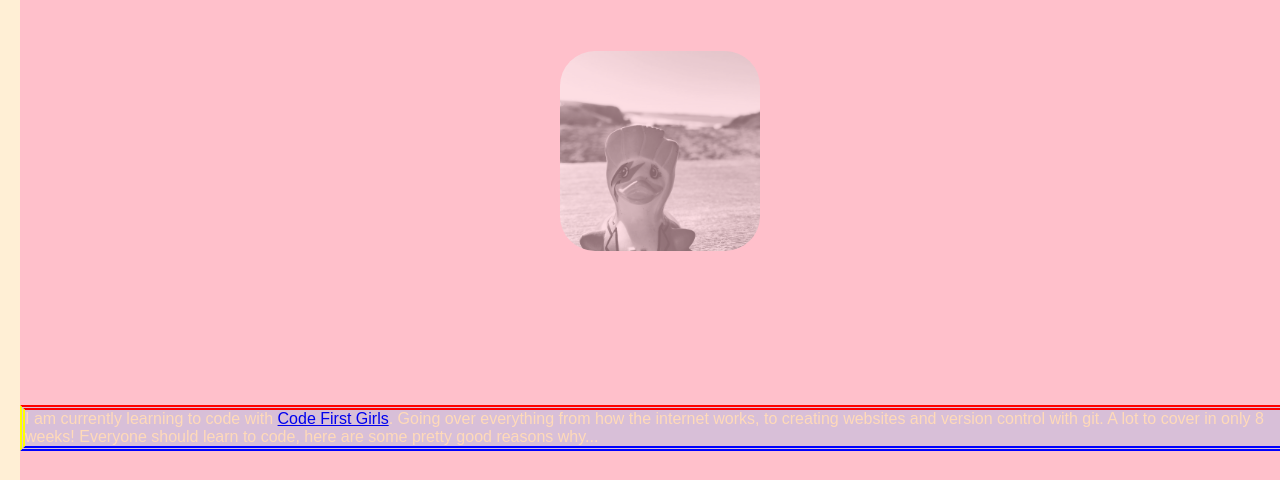
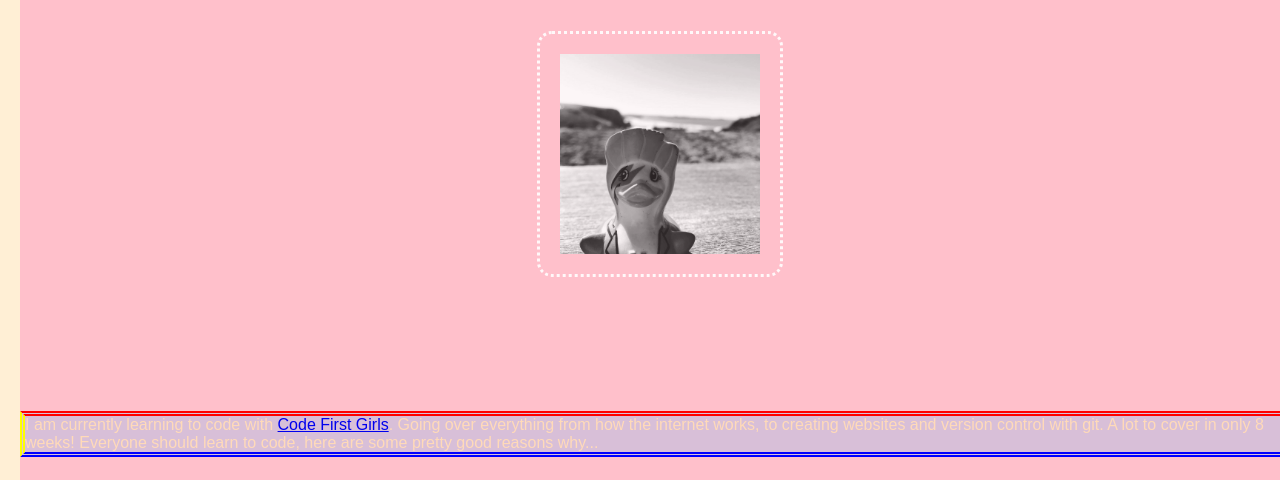
Before and after one commit to ecc3/beginners-week-one-master, a plain HTML site: page index.html in a window 1280 px wide. Shown: the part 301-781 px from the top of the page. Drawn offline with Linux system fonts and the light colour scheme.

Commit message:
Update styles.css

```diff
--- a/CSS/styles.css
+++ b/CSS/styles.css
@@ -29,9 +29,11 @@ div {
 img {
   display: flex;
   padding: 20px;
+  border-style: dotted;
+  border-color: pink, PeachPuff;
   margin: 0 auto;
-  border-radius: 55px;
-  opacity: 0.5;
+  border-radius: 15px;
+  opacity: 0.9;
   filter: grayscale(100%);
 }
 li#two {
```
